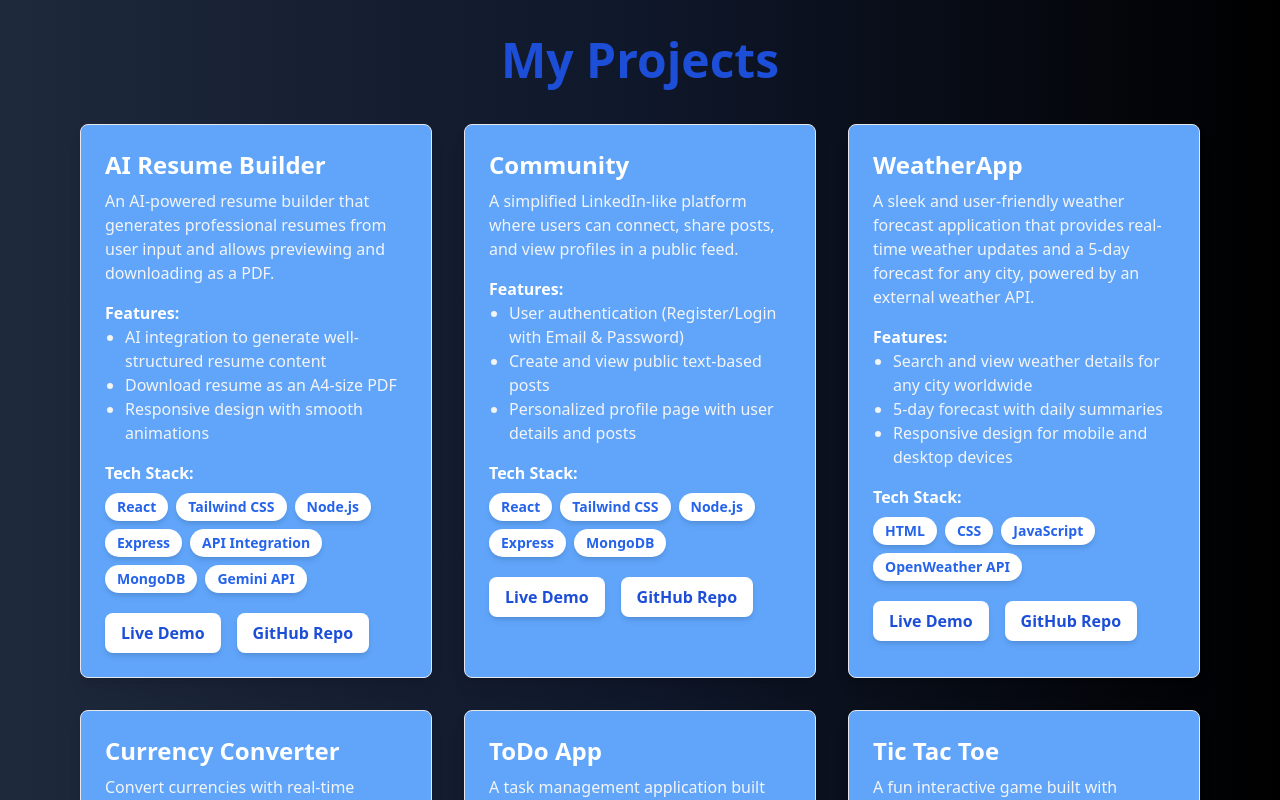
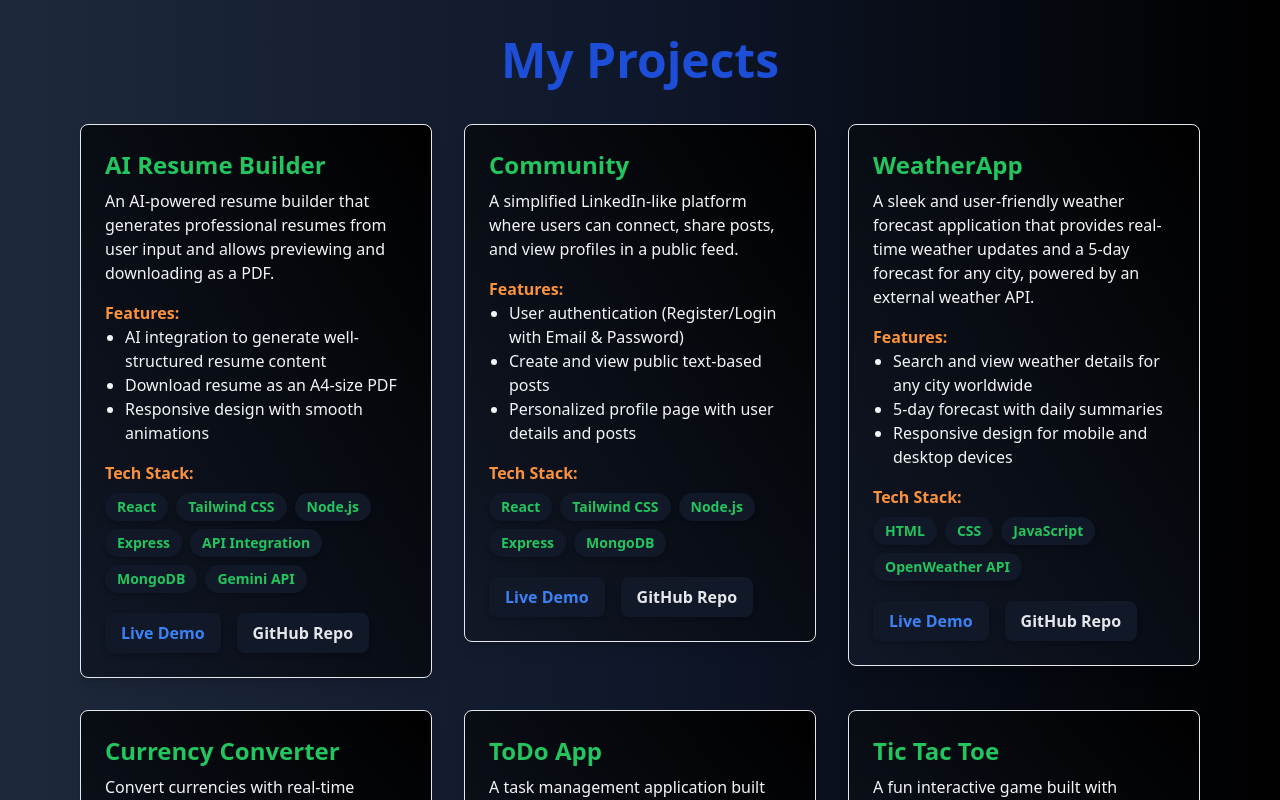
Before and after one commit to Sameer-0077/PortfolioProject, a React (Vite) app in the folder MyPortfolio/: page / in a window 1280 px wide. Shown: the part 2240-3040 px from the top of the page. Built offline with nearby package versions, Linux system fonts and the light colour scheme.

Commit message:
enhance Projects component with improved styles and animations

```diff
--- a/MyPortfolio/src/components/Project.jsx
+++ b/MyPortfolio/src/components/Project.jsx
@@ -128,30 +128,34 @@ const Projects = () => {
         </motion.h1>
       </ScrollReveal>
 
-      <ScrollReveal delay={0.2} direction="right">
-        <div className="mt-10 grid grid-cols-1 md:grid-cols-2 lg:grid-cols-3 gap-8">
-          {projectList.map((project, index) => (
+      <div className="mt-10 grid grid-cols-1 md:grid-cols-2 lg:grid-cols-3 gap-8">
+        {projectList.map((project, index) => (
+          <ScrollReveal delay={0.1} direction="right">
             <motion.div
               key={index}
-              className="bg-blue-400 p-6 rounded-lg shadow-lg border border-gray-200 hover:shadow-xl hover:bg-gradient-to-tr from-blue-500 to-blue-300 text-white transition duration-300"
+              className="bg-gradient-to-tr from-gray-900 to-black p-6 rounded-lg shadow-lg border border-gray-200 hover:shadow-xl  text-white transition duration-300"
               whileHover={{ scale: 1.05 }}
             >
-              <h2 className="text-2xl font-bold">{project.title}</h2>
+              <h2 className="text-2xl font-bold text-green-500">
+                {project.title}
+              </h2>
               <p className="mt-2 text-gray-100">{project.description}</p>
 
-              <h3 className="mt-4 font-semibold">Features:</h3>
+              <h3 className="mt-4 font-semibold text-orange-400">Features:</h3>
               <ul className="list-disc ml-5 text-gray-100">
                 {project.features.map((feature, i) => (
                   <li key={i}>{feature}</li>
                 ))}
               </ul>
 
-              <h3 className="mt-4 font-semibold">Tech Stack:</h3>
+              <h3 className="mt-4 font-semibold text-orange-400">
+                Tech Stack:
+              </h3>
               <div className="flex flex-wrap gap-2 mt-2">
                 {project.techStack.map((tech, i) => (
                   <span
                     key={i}
-                    className="bg-white text-blue-600 px-3 py-1 rounded-full text-sm font-semibold shadow-md"
+                    className="bg-gray-900 text-green-500 px-3 py-1 rounded-full text-sm font-semibold shadow-md"
                   >
                     {tech}
                   </span>
@@ -164,7 +168,7 @@ const Projects = () => {
                   href={project.webLink}
                   target="_blank"
                   rel="noopener noreferrer"
-                  className="bg-white text-blue-700 px-4 py-2 rounded-lg font-semibold shadow-md hover:bg-green-600 transition duration-300"
+                  className="bg-gray-900 text-blue-500 px-4 py-2 rounded-lg font-semibold shadow-md hover:bg-green-400 transition duration-300"
                 >
                   Live Demo
                 </a>
@@ -172,15 +176,15 @@ const Projects = () => {
                   href={project.gitRepo}
                   target="_blank"
                   rel="noopener noreferrer"
-                  className="bg-white text-blue-700 px-4 py-2 rounded-lg font-semibold shadow-md hover:bg-blue-400 transition duration-300"
+                  className="bg-gray-900 text-gray-200 px-4 py-2 rounded-lg font-semibold shadow-md hover:bg-blue-400 transition duration-300"
                 >
                   GitHub Repo
                 </a>
               </div>
             </motion.div>
-          ))}
-        </div>
-      </ScrollReveal>
+          </ScrollReveal>
+        ))}
+      </div>
     </motion.div>
   );
 };
```
